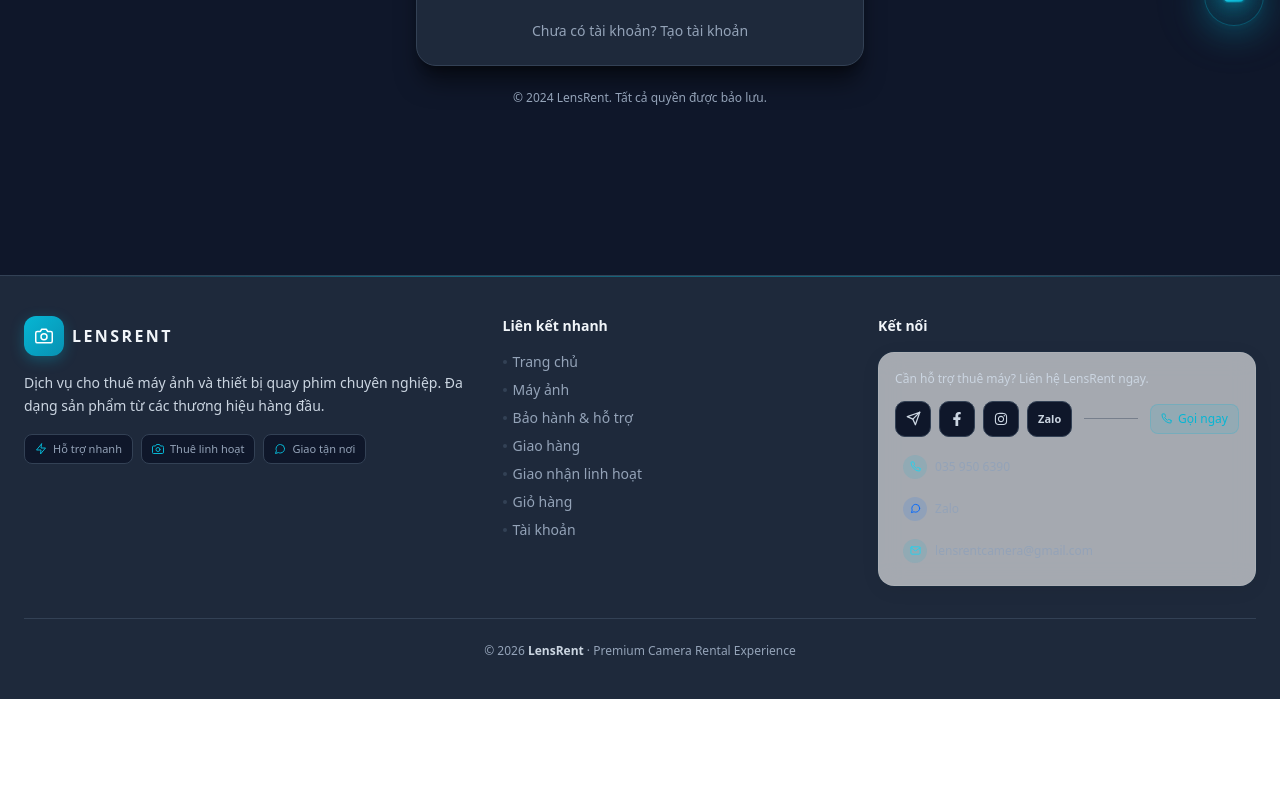
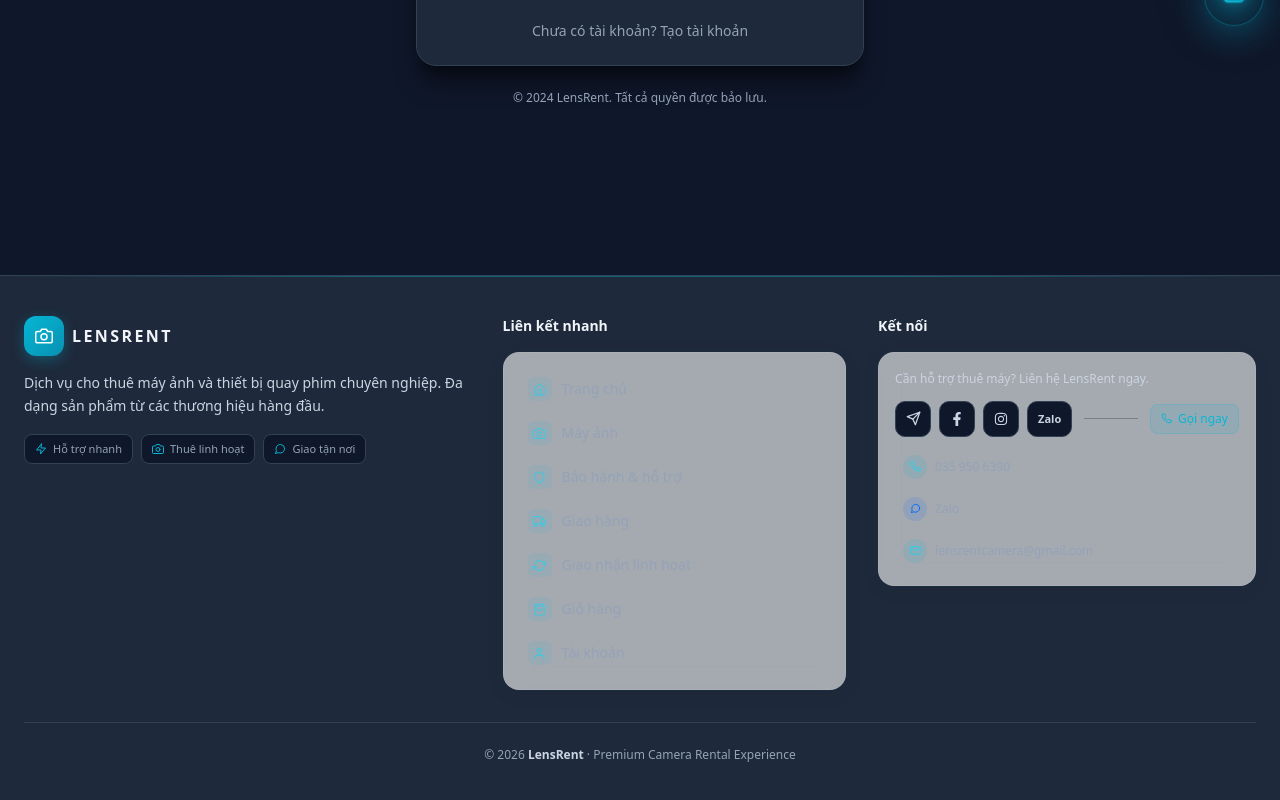
Before and after one commit to kyanh7979/camera-rental-frontend, a React (Vite) app: page /login in a window 1280 px wide. Shown: the part 674-1474 px from the top of the page. Before the commit the page ends 1373 px from the top, so only its background shows below. Built offline with nearby package versions, Linux system fonts and the light colour scheme; no server answers.

Commit message:
polish footer quick links card

```diff
--- a/src/components/layout/Footer.jsx
+++ b/src/components/layout/Footer.jsx
@@ -1,4 +1,4 @@
-import { FiSend, FiPhone, FiMail, FiCamera, FiMessageCircle, FiZap } from 'react-icons/fi';
+import { FiSend, FiPhone, FiMail, FiCamera, FiMessageCircle, FiZap, FiHome, FiShield, FiTruck, FiRefreshCw, FiShoppingBag, FiUser } from 'react-icons/fi';
 import { FaFacebookF, FaInstagram } from 'react-icons/fa';
 import { useNavigate } from 'react-router-dom';
 import { ROUTES } from '../../constants/routes.js';
@@ -83,7 +83,7 @@ function Footer() {
             </div>
           </div>
 
-          {/* Column 2: Quick Links */}
+          {/* Column 2: Quick Links - Matching Card Style */}
           <div>
             <h4
               className="font-semibold mb-4 text-sm"
@@ -91,30 +91,44 @@ function Footer() {
             >
               Liên kết nhanh
             </h4>
-            <ul className="space-y-2 text-sm" style={{ color: 'var(--text-muted)' }}>
+
+            {/* Quick Links Card */}
+            <div
+              className="rounded-2xl p-4 transition-all duration-300 hover:-translate-y-0.5"
+              style={{
+                backgroundColor: 'rgba(var(--bg-primary-rgb, 255, 255, 255), 0.6)',
+                backdropFilter: 'blur(12px)',
+                WebkitBackdropFilter: 'blur(12px)',
+                border: '1px solid rgba(var(--border-color-rgb, 200, 200, 200), 0.2)',
+                boxShadow: '0 4px 20px rgba(0, 0, 0, 0.06), 0 0 0 1px rgba(6, 182, 212, 0.04)',
+              }}
+            >
+              <ul className="space-y-1">
                 {[
-                { label: 'Trang chủ', route: ROUTES.HOME },
-                { label: 'Máy ảnh', route: ROUTES.CAMERAS },
-                { label: 'Bảo hành & hỗ trợ', route: ROUTES.WARRANTY_POLICY },
-                { label: 'Giao hàng', route: ROUTES.SHIPPING_POLICY },
-                { label: 'Giao nhận linh hoạt', route: ROUTES.FLEXIBLE_DELIVERY },
-                { label: 'Giỏ hàng', route: ROUTES.CART },
-                { label: 'Tài khoản', route: ROUTES.PROFILE },
+                  { label: 'Trang chủ', route: ROUTES.HOME, icon: <FiHome size={13} /> },
+                  { label: 'Máy ảnh', route: ROUTES.CAMERAS, icon: <FiCamera size={13} /> },
+                  { label: 'Bảo hành & hỗ trợ', route: ROUTES.WARRANTY_POLICY, icon: <FiShield size={13} /> },
+                  { label: 'Giao hàng', route: ROUTES.SHIPPING_POLICY, icon: <FiTruck size={13} /> },
+                  { label: 'Giao nhận linh hoạt', route: ROUTES.FLEXIBLE_DELIVERY, icon: <FiRefreshCw size={13} /> },
+                  { label: 'Giỏ hàng', route: ROUTES.CART, icon: <FiShoppingBag size={13} /> },
+                  { label: 'Tài khoản', route: ROUTES.PROFILE, icon: <FiUser size={13} /> },
                 ].map((item, i) => (
                   <li key={i}>
                     <button
                       onClick={() => navigate(item.route)}
-                    className="flex items-center gap-1.5 group transition-all duration-200 hover:-translate-x-0.5"
+                      className="w-full flex items-center gap-2.5 py-2 px-2 rounded-lg text-sm transition-all duration-200 hover:bg-cyan-500/8 group"
+                      style={{ color: 'var(--text-muted)' }}
                     >
-                    <span
-                      className="w-1 h-1 rounded-full flex-shrink-0 transition-all duration-200"
-                      style={{ backgroundColor: 'var(--border-color)' }}
-                    />
-                    <span className="group-hover:text-cyan-400 transition-colors">{item.label}</span>
+                      <span className="flex items-center justify-center w-6 h-6 rounded-md flex-shrink-0 transition-colors duration-200" style={{ backgroundColor: 'rgba(6, 182, 212, 0.08)' }}>
+                        <span className="text-cyan-400/70 group-hover:text-cyan-400 transition-colors">{item.icon}</span>
+                      </span>
+                      <span className="group-hover:text-cyan-400 transition-colors text-left flex-1">{item.label}</span>
+                      <span className="opacity-0 group-hover:opacity-60 transition-opacity text-[10px]">→</span>
                     </button>
                   </li>
                 ))}
               </ul>
+            </div>
           </div>
 
           {/* Column 3: Contact & Social - Glassmorphism Card */}
```
Lines whose indentation alone changed are shown as unchanged.
